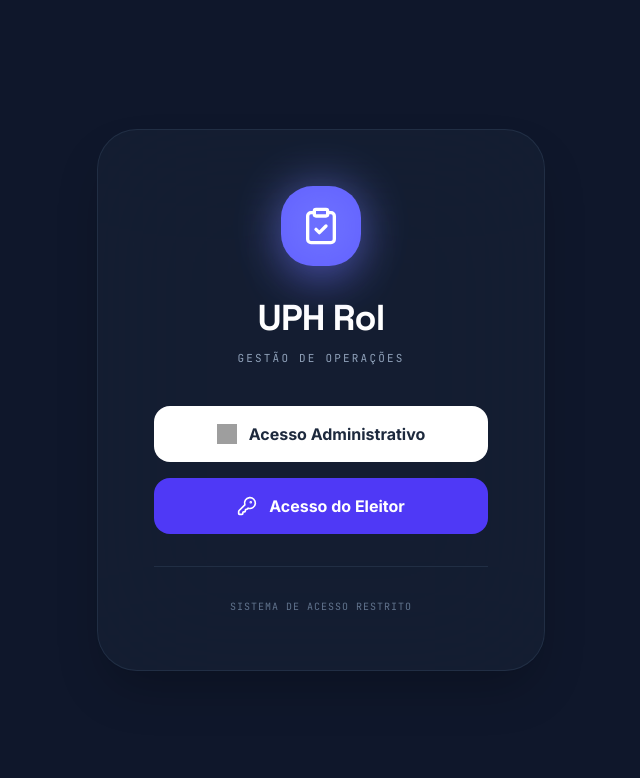
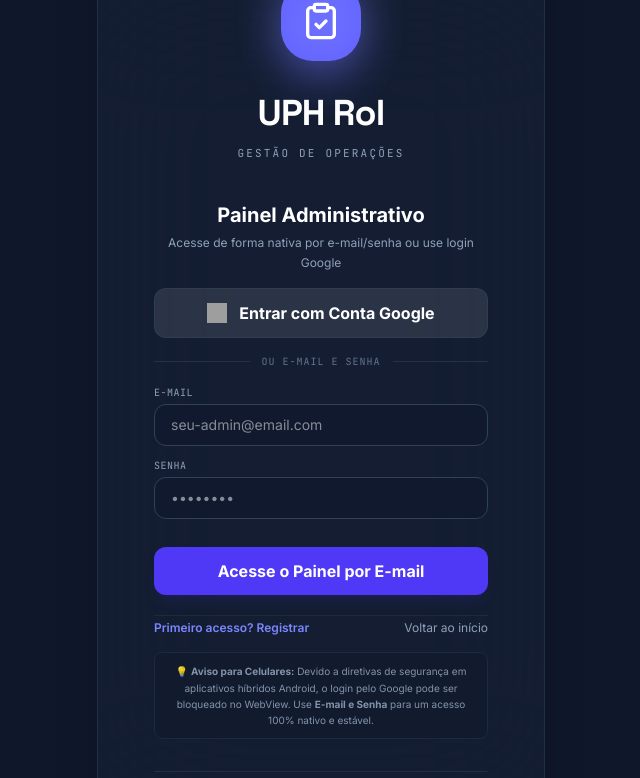
Before and after one commit to raryssoncastrol1-afk/Rol-UPA, a React (Vite) app: page / in a window 1280 px wide. Both pictures are taken after a click on the button "Acesso Administrativo". Shown: the top 778 px of the page, without its empty margins (319-959 px from the left). Built offline with nearby package versions, Linux system fonts and the light colour scheme; no server answers; the database is empty; grey boxes are pictures that could not be loaded.

Commit message:
feat(auth): add email and password authentication
Implement email/password sign-in and registration flows to provide an alternative to Google OAuth for admin access.

```diff
--- a/src/App.tsx
+++ b/src/App.tsx
@@ -11,7 +11,16 @@ import {
 import { useMembers, useSessions } from './hooks/useData';
 import { AttendanceStatus, AttendanceRecord, Member, SessionType } from './types';
 import { auth, db } from './firebase';
-import { GoogleAuthProvider, signInWithPopup, signOut, onAuthStateChanged, User, signInAnonymously } from 'firebase/auth';
+import {
+  GoogleAuthProvider,
+  signInWithPopup,
+  signOut,
+  onAuthStateChanged,
+  User,
+  signInAnonymously,
+  signInWithEmailAndPassword,
+  createUserWithEmailAndPassword
+} from 'firebase/auth';
 import { collection, query, where, getDocs } from 'firebase/firestore';
 
 // Components
@@ -95,6 +104,40 @@ export default function App() {
       setAppRole('admin');
     } catch (error) {
       console.error("Erro ao fazer login admin:", error);
+    }
+  };
+
+  const handleEmailLogin = async (email: string, pass: string) => {
+    try {
+      await signInWithEmailAndPassword(auth, email, pass);
+      setAppRole('admin');
+    } catch (error: any) {
+      console.error("Erro ao fazer login admin com email:", error);
+      if (error?.code === 'auth/operation-not-allowed') {
+         alert('O provedor de login "E-mail e Senha" precisa ser ativado no console do seu Firebase! Vá em Authentication > Sign-in method > Adicionar Provedor > E-mail/Senha e ative-o.');
+      } else if (error?.code === 'auth/invalid-credential' || error?.code === 'auth/user-not-found' || error?.code === 'auth/wrong-password') {
+         alert('E-mail ou senha incorretos. Verifique suas credenciais e tente novamente.');
+      } else {
+         alert('Erro ao entrar: ' + error.message);
+      }
+    }
+  };
+
+  const handleEmailRegister = async (email: string, pass: string) => {
+    try {
+      await createUserWithEmailAndPassword(auth, email, pass);
+      setAppRole('admin');
+    } catch (error: any) {
+      console.error("Erro ao registrar admin por email:", error);
+      if (error?.code === 'auth/operation-not-allowed') {
+         alert('O provedor de login "E-mail e Senha" precisa ser ativado no console do seu Firebase! Vá em Authentication > Sign-in method > Adicionar Provedor > E-mail/Senha e ative-o.');
+      } else if (error?.code === 'auth/email-already-in-use') {
+         alert('Este e-mail de administrador já está cadastrado. Tente entrar usando a opção correspondente.');
+      } else if (error?.code === 'auth/weak-password') {
+         alert('A senha informada é muito fraca. Ela deve conter pelo menos 6 caracteres.');
+      } else {
+         alert('Erro ao registrar administrador: ' + error.message);
+      }
     }
   };
 
@@ -224,6 +267,8 @@ export default function App() {
       <LoginScreen
         onGoogleLogin={handleAdminLogin}
         onVoterLogin={handleVoterLogin}
+        onEmailLogin={handleEmailLogin}
+        onEmailRegister={handleEmailRegister}
       />
     );
   }
--- a/src/components/LoginScreen.tsx
+++ b/src/components/LoginScreen.tsx
@@ -4,11 +4,21 @@ import { ClipboardCheck, KeyRound } from 'lucide-react';
 interface LoginScreenProps {
   onGoogleLogin: () => void;
   onVoterLogin: (pin: string) => void;
+  onEmailLogin: (email: string, pass: string) => Promise<void>;
+  onEmailRegister: (email: string, pass: string) => Promise<void>;
 }
 
-export const LoginScreen: React.FC<LoginScreenProps> = ({ onGoogleLogin, onVoterLogin }) => {
-  const [mode, setMode] = useState<'select' | 'voter_pin'>('select');
+export const LoginScreen: React.FC<LoginScreenProps> = ({
+  onGoogleLogin,
+  onVoterLogin,
+  onEmailLogin,
+  onEmailRegister
+}) => {
+  const [mode, setMode] = useState<'select' | 'voter_pin' | 'admin_login'>('select');
   const [pin, setPin] = useState('');
+  const [email, setEmail] = useState('');
+  const [password, setPassword] = useState('');
+  const [isAdminRegister, setIsAdminRegister] = useState(false);
 
   const handleVoterSubmitPIN = async () => {
     if (pin.length < 4) {
@@ -34,7 +44,7 @@ export const LoginScreen: React.FC<LoginScreenProps> = ({ onGoogleLogin, onVoter
         {mode === 'select' && (
           <div className="space-y-4">
             <button
-              onClick={onGoogleLogin}
+              onClick={() => setMode('admin_login')}
               className="group w-full flex items-center justify-center gap-3 bg-white py-4 px-8 rounded-2xl font-bold font-sans text-slate-800 hover:bg-indigo-50 transition-all duration-300 cursor-pointer overflow-hidden relative"
             >
               <div className="absolute inset-0 bg-indigo-100 translate-y-full group-hover:translate-y-0 transition-transform duration-300" />
@@ -49,6 +59,102 @@ export const LoginScreen: React.FC<LoginScreenProps> = ({ onGoogleLogin, onVoter
               <KeyRound className="w-5 h-5 relative z-10" />
               <span className="relative z-10">Acesso do Eleitor</span>
             </button>
+          </div>
+        )}
+
+        {mode === 'admin_login' && (
+          <div className="space-y-4 text-left animate-in fade-in slide-in-from-right-4">
+            <h3 className="text-xl font-bold text-white text-center mb-1">
+              {isAdminRegister ? 'Registrar Administrador' : 'Painel Administrativo'}
+            </h3>
+            <p className="text-xs text-slate-400 text-center mb-4 leading-relaxed">
+              {isAdminRegister
+                ? 'Defina um e-mail e senha para acesso administrativo direto'
+                : 'Acesse de forma nativa por e-mail/senha ou use login Google'}
+            </p>
+
+            {!isAdminRegister && (
+              <button
+                onClick={onGoogleLogin}
+                className="group w-full flex items-center justify-center gap-3 bg-white/10 text-white border border-slate-700/80 py-3 px-6 rounded-xl font-bold font-sans hover:bg-white/20 transition-all cursor-pointer mb-2"
+              >
+                <img src="https://www.gstatic.com/firebasejs/ui/2.0.0/images/auth/google.svg" alt="Google" className="w-5 h-5" />
+                <span>Entrar com Conta Google</span>
+              </button>
+            )}
+
+            {!isAdminRegister && (
+              <div className="flex items-center my-4">
+                <div className="flex-1 border-t border-slate-700/60"></div>
+                <span className="px-3 text-[10px] text-slate-500 font-mono tracking-widest">OU E-MAIL E SENHA</span>
+                <div className="flex-1 border-t border-slate-700/60"></div>
+              </div>
+            )}
+
+            <div className="space-y-3">
+              <div>
+                <label className="block text-[10px] font-mono text-slate-400 uppercase tracking-wider mb-1">E-mail</label>
+                <input
+                  type="email"
+                  value={email}
+                  onChange={(e) => setEmail(e.target.value)}
+                  placeholder="seu-admin@email.com"
+                  className="w-full bg-slate-900/50 border border-slate-700 text-white px-4 py-2.5 rounded-xl focus:outline-none focus:border-indigo-500 font-sans text-sm focus:ring-1 focus:ring-indigo-500"
+                />
+              </div>
+
+              <div>
+                <label className="block text-[10px] font-mono text-slate-400 uppercase tracking-wider mb-1">Senha</label>
+                <input
+                  type="password"
+                  value={password}
+                  onChange={(e) => setPassword(e.target.value)}
+                  placeholder="••••••••"
+                  className="w-full bg-slate-900/50 border border-slate-700 text-white px-4 py-2.5 rounded-xl focus:outline-none focus:border-indigo-500 font-sans text-sm focus:ring-1 focus:ring-indigo-500"
+                />
+              </div>
+            </div>
+
+            <div className="flex flex-col gap-2 pt-3">
+              <button
+                onClick={async () => {
+                  if (!email.trim() || !password.trim()) {
+                    alert('Por favor, preencha o e-mail e a senha.');
+                    return;
+                  }
+                  if (isAdminRegister) {
+                    await onEmailRegister(email, password);
+                  } else {
+                    await onEmailLogin(email, password);
+                  }
+                }}
+                className="w-full py-3 bg-indigo-600 text-white rounded-xl hover:bg-indigo-500 transition-colors font-bold text-center cursor-pointer shadow-lg shadow-indigo-600/10"
+              >
+                {isAdminRegister ? 'Registrar Novo Admin' : 'Acesse o Painel por E-mail'}
+              </button>
+
+              <div className="flex justify-between items-center text-xs mt-3 pt-1 border-t border-slate-800">
+                <button
+                  onClick={() => setIsAdminRegister(!isAdminRegister)}
+                  className="text-indigo-400 hover:text-indigo-300 font-semibold transition"
+                >
+                  {isAdminRegister ? 'Já possui conta? Acessar' : 'Primeiro acesso? Registrar'}
+                </button>
+                <button
+                  onClick={() => {
+                    setMode('select');
+                    setIsAdminRegister(false);
+                  }}
+                  className="text-slate-400 hover:text-slate-300 transition"
+                >
+                  Voltar ao início
+                </button>
+              </div>
+            </div>
+
+            <p className="text-[10px] text-slate-400/90 leading-relaxed text-center mt-3 bg-slate-900/40 p-2.5 rounded-lg border border-slate-800">
+              💡 <strong>Aviso para Celulares:</strong> Devido a diretivas de segurança em aplicativos híbridos Android, o login pelo Google pode ser bloqueado no WebView. Use <strong>E-mail e Senha</strong> para um acesso 100% nativo e estável.
+            </p>
           </div>
         )}
 
```
